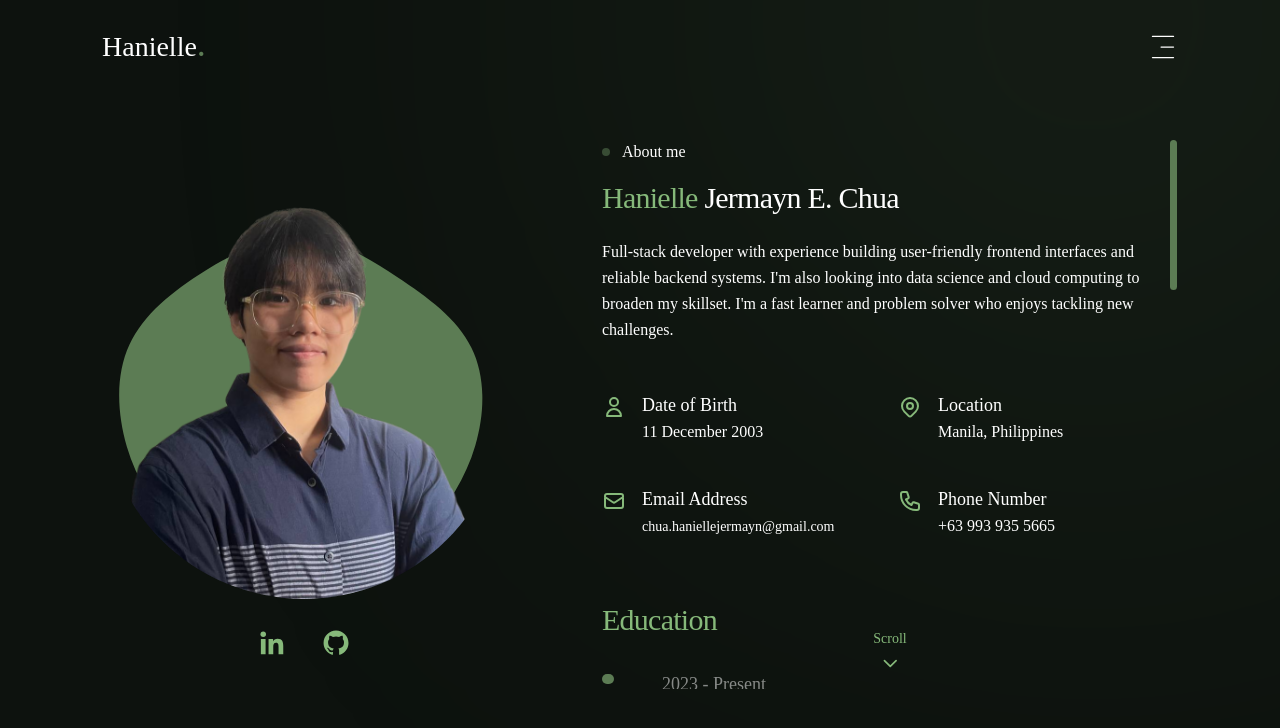
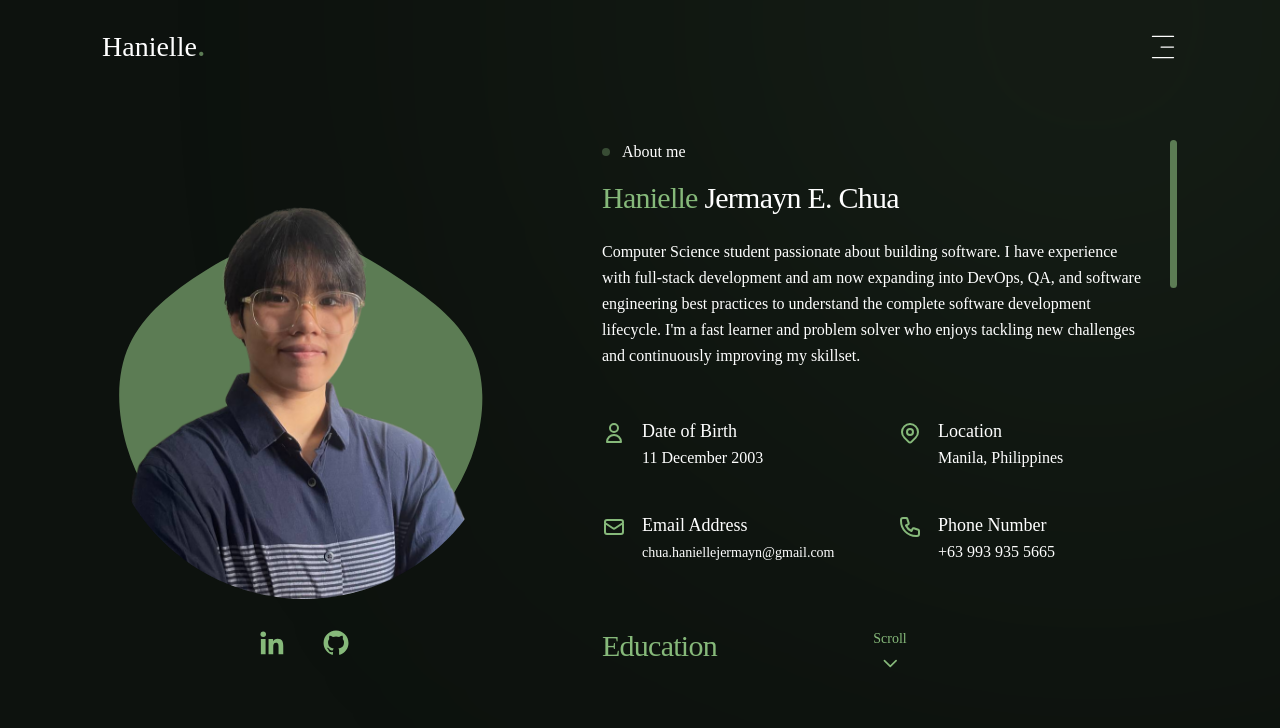
Before and after one commit to haniellejermayn/haniellejermayn-portfolio, a Next.js app: page /about in a window 1280 px wide. Shown: the top 728 px of the page. Built offline with nearby package versions, Linux system fonts and the light colour scheme; a web font is replaced by a local one.

Commit message:
Update info

```diff
--- a/src/app/about/page.jsx
+++ b/src/app/about/page.jsx
@@ -117,11 +117,12 @@ const About = () => {
               Chua
             </h2>
             <p className="max-w-[540px] mb-12">
-              Full-stack developer with experience building user-friendly
-              frontend interfaces and reliable backend systems. I'm also looking
-              into data science and cloud computing to broaden my skillset. I'm
-              a fast learner and problem solver who enjoys tackling new
-              challenges.
+              Computer Science student passionate about building software. I
+              have experience with full-stack development and am now expanding
+              into DevOps, QA, and software engineering best practices to
+              understand the complete software development lifecycle. I'm a fast
+              learner and problem solver who enjoys tackling new challenges and
+              continuously improving my skillset.
             </p>
             <div className="flex flex-col items-start gap-16">
               {/* NOTE: add Stats Component when impressive */}
--- a/src/components/Education.jsx
+++ b/src/components/Education.jsx
@@ -4,7 +4,7 @@ const education = [
     school: "De La Salle University -",
     campus: "Manila",
     degree: "BS Computer Science Major in Software Technology",
-    cgpa: "3.939/4.000 (Summa Cum Laude Standing)",
+    cgpa: "3.947/4.000 (Summa Cum Laude Standing)",
     awards: "Consistent 1st Dean's Lister (6 Terms)"
   },
   {
```
Also changed, not shown: 1 other file (tests, documents, lock files or other folders).
